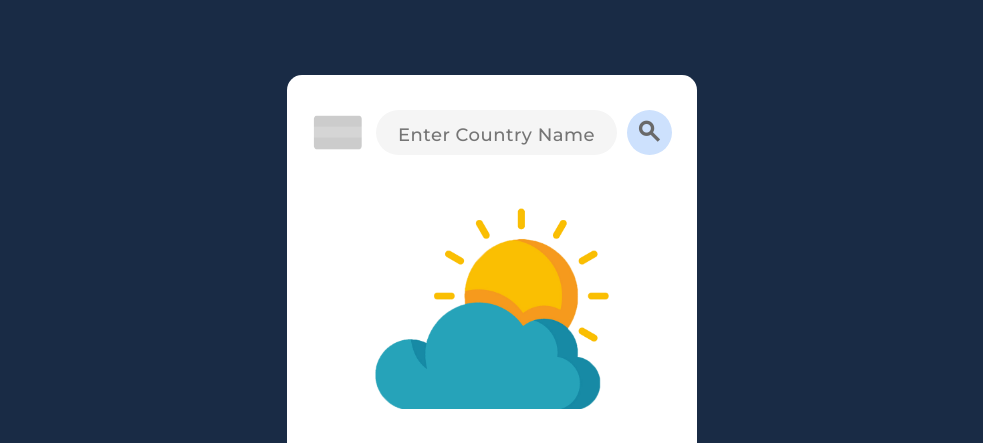
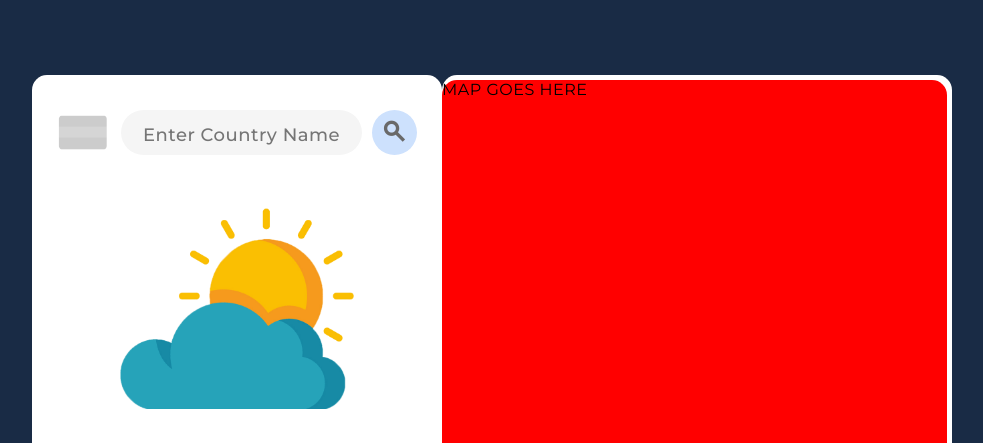
Before and after one commit to benaderaw/weather-app, a website built with Parcel: page index.html in a window 1280 px wide. Shown: the top 443 px of the page, without its empty margins (148-1131 px from the left). Built offline with nearby package versions, Linux system fonts and the light colour scheme.

Commit message:
Added the map display container and style

```diff
--- a/index.html
+++ b/index.html
@@ -78,5 +78,11 @@
         </button>
       </div>
     </div>
+
+    <div class="map-container">
+      <div class="map-display">
+        <p>MAP GOES HERE</p>
+      </div>
+    </div>
   </body>
 </html>
--- a/src/css/main.css
+++ b/src/css/main.css
@@ -196,6 +196,7 @@ body {
 
 .map-btn {
   display: flex;
+  color: var(--search-icon-text-color);
   width: 50px;
   height: 50px;
   border-radius: 50%;
@@ -231,6 +232,26 @@ body {
   margin-bottom: 3px;
 }
 
+.map-container {
+  display: flex;
+  width: 510px;
+  height: 650px;
+  padding: 5px 5px 5px 0px;
+  background-color: var(--container-color);
+  border-radius: 15px;
+  overflow: hidden;
+  justify-content: center;
+  align-items: center;
+  transition: 0.2s ease-in-out;
+}
+
+.map-display {
+  width: 510px;
+  height: 640px;
+  border-radius: 15px;
+  background-color: red;
+}
+
 /* HIDDEN */
 .hidden {
   display: none;
```
Also changed, not shown: src/js/views/mapView.js (added).
